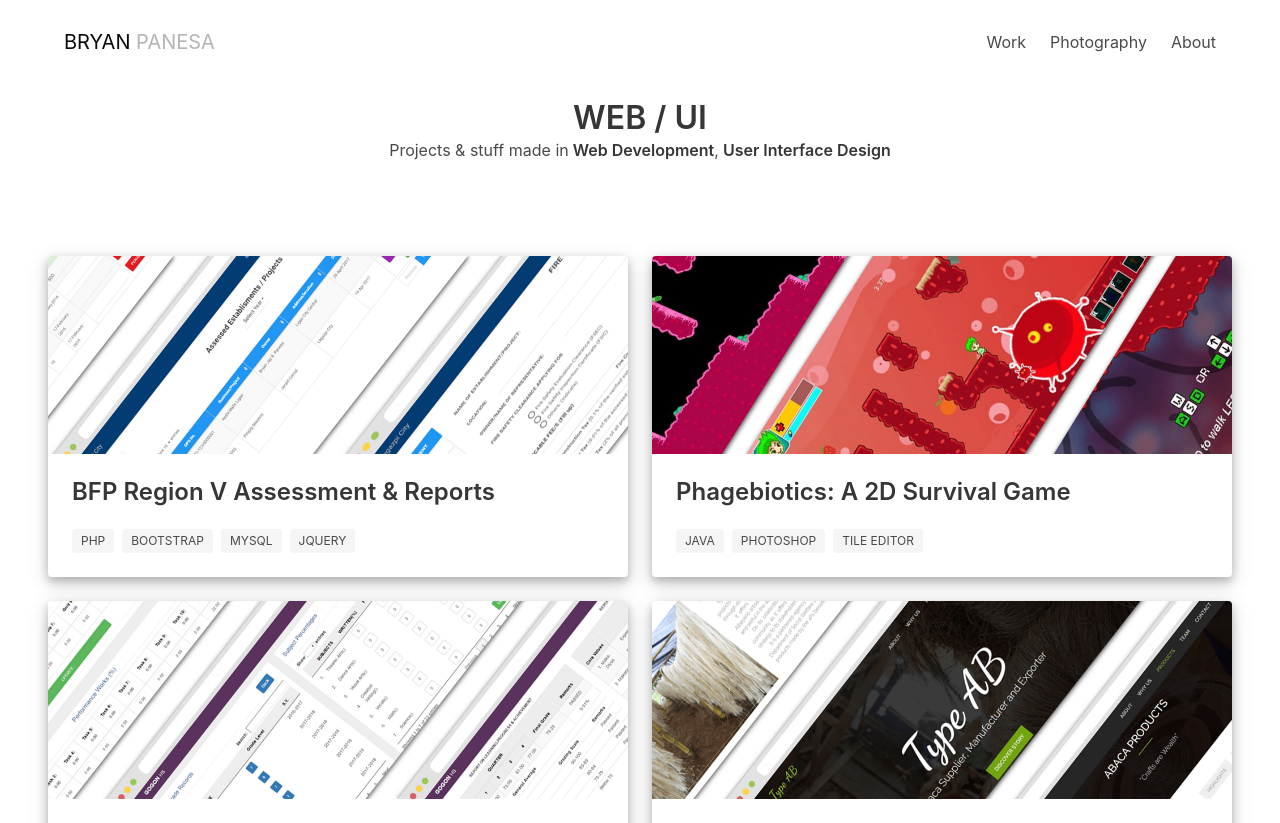
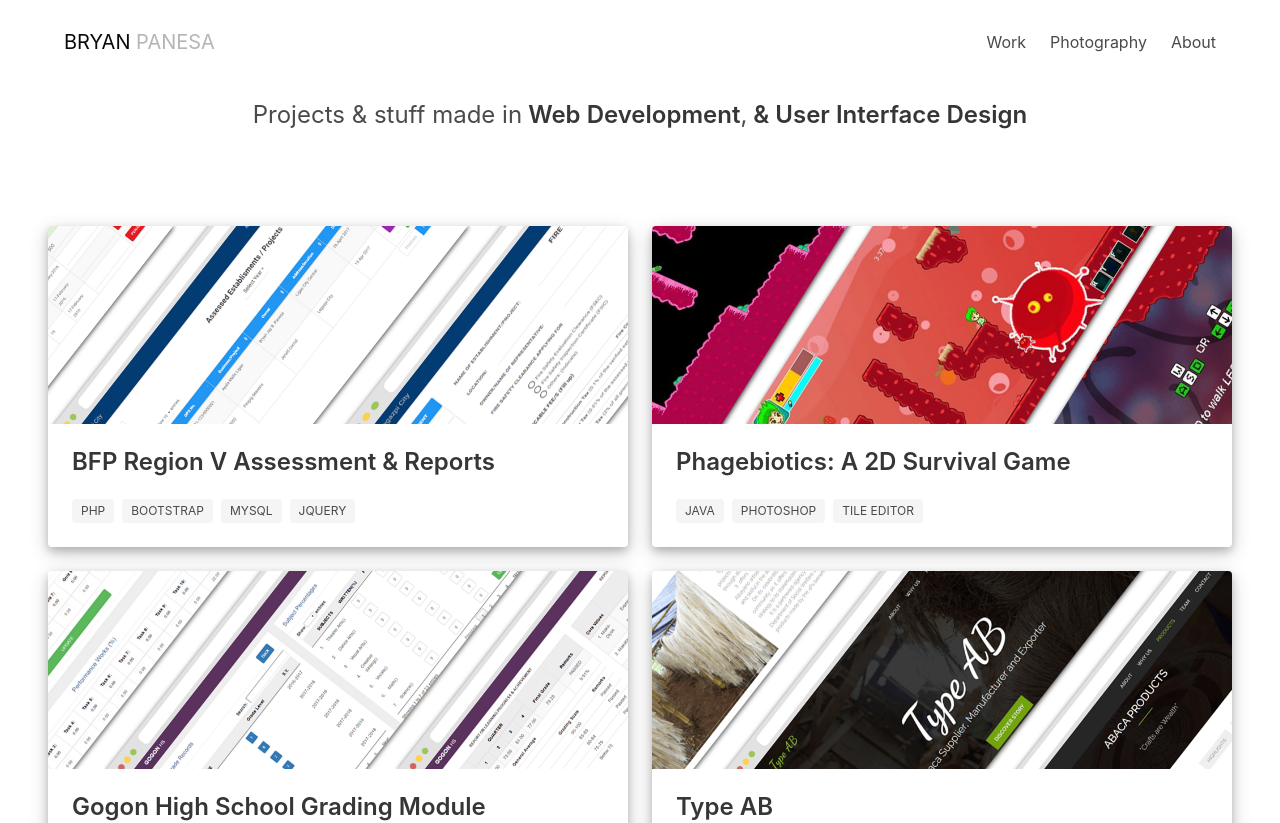
Before and after one commit to bryanpanesa/bryandev, a React (Create React App) app: page / in a window 1280 px wide. Shown: the top 823 px of the page. Built offline with nearby package versions, Linux system fonts and the light colour scheme.

Commit message:
Updated about

```diff
--- a/src/components/footer.jsx
+++ b/src/components/footer.jsx
@@ -1,5 +1,4 @@
 import React, { Component } from 'react';
-import { Link } from 'react-router-dom';
 import '../../node_modules/bulma/css/bulma.min.css';
 import './css/footer.css';
 
--- a/src/components/intro.jsx
+++ b/src/components/intro.jsx
@@ -7,10 +7,10 @@ class Intro extends Component {
             <section className="hero has-text-centered is-bold">
                 <div className="hero-body">
                     <div className="container">
-                        <h1 className="title is-uppercase">Web / UI</h1>
-                        <p className="subtitle has-text-grey-dark is-size-6 has-text-centered">Projects & stuff made in
+                        {/* <h1 className="title is-uppercase">Web / UI Design</h1> */}
+                        <p className="subtitle has-text-grey-dark is-size-4 has-text-centered">Projects & stuff made in
                             <strong> Web Development</strong>,
-                            <strong> User Interface Design</strong>
+                            <strong> & User Interface Design</strong>
                         </p>
                     </div>
                 </div>
```
Also changed, not shown: 1 other file (tests, documents, lock files or other folders).
